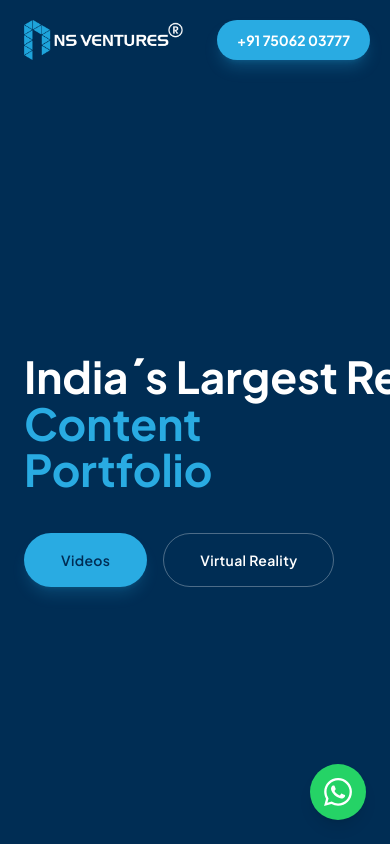
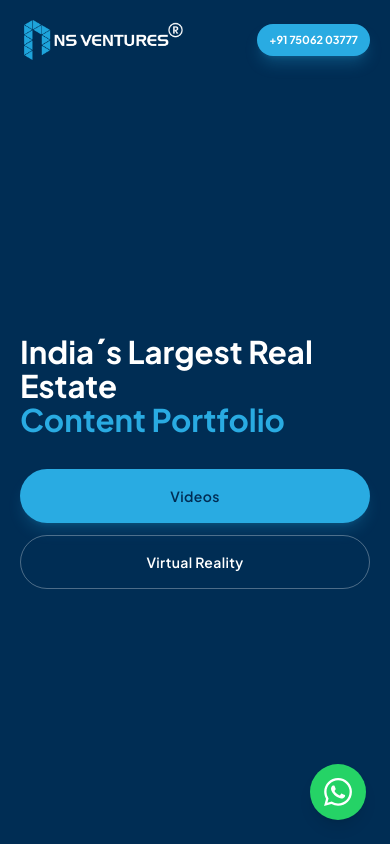
Before and after one commit to anmolns/nsv-portfolio, a React (Vite) app: page / in a window 390 px wide. Shown: the top 844 px of the page. Built offline with nearby package versions, Linux system fonts and the light colour scheme; no server answers.

Commit message:
Refactor Navbar and Hero components to improve layout responsiveness and styling. Adjust button sizes and spacing for better alignment across different screen sizes. Enhance text scaling and whitespace handling for improved readability.

```diff
--- a/src/components/layout/Navbar.tsx
+++ b/src/components/layout/Navbar.tsx
@@ -45,7 +45,7 @@ export function Navbar({ }: NavbarProps) {
           />
         </a>
 
-        <div className="flex items-center gap-3">
+        <div className="flex min-w-0 shrink items-center gap-2 sm:gap-3">
           {/* <motion.button
             type="button"
             onClick={onInquiryClick}
@@ -58,7 +58,7 @@ export function Navbar({ }: NavbarProps) {
           </motion.button> */}
           <motion.a
             href={contact.phoneTel}
-            className="inline-flex items-center justify-center px-5 py-2.5 rounded-full bg-cyan text-sm font-bold text-white shadow-lg shadow-cyan/25 hover:bg-cyan-bright transition-colors duration-300"
+            className="inline-flex shrink-0 items-center justify-center rounded-full bg-cyan px-3 py-2 text-[11px] font-bold text-white shadow-lg shadow-cyan/25 transition-colors duration-300 hover:bg-cyan-bright sm:px-5 sm:py-2.5 sm:text-sm"
             whileHover={{ scale: 1.03 }}
             whileTap={{ scale: 0.97 }}
             data-cursor="pointer"
--- a/src/components/sections/Hero.tsx
+++ b/src/components/sections/Hero.tsx
@@ -101,9 +101,9 @@ export function Hero() {
       <div className="absolute inset-0 bg-gradient-to-r from-navy from-0% via-navy/85 via-45% to-navy/30 to-100% pointer-events-none" />
       <div className="absolute inset-0 bg-gradient-to-t from-navy/80 via-transparent to-navy/20 pointer-events-none" />
 
-      <div className="relative z-10 h-full flex flex-col justify-center max-w-[1400px] mx-auto px-6 lg:px-12 pt-24">
-        <h1 className="font-display text-[clamp(2.75rem,7.5vw,5.5rem)] font-bold text-white leading-[1.06] max-w-5xl">
-          <span className="block whitespace-nowrap">India´s Largest Real Estate</span>
+      <div className="relative z-10 flex h-full w-full min-w-0 flex-col justify-center max-w-[1400px] mx-auto px-5 sm:px-6 lg:px-12 pt-20 sm:pt-24">
+        <h1 className="font-display w-full min-w-0 text-[clamp(1.75rem,8vw,5.5rem)] font-bold text-white leading-[1.1] sm:text-[clamp(2.25rem,7vw,5.5rem)] lg:text-[clamp(2.75rem,7.5vw,5.5rem)]">
+          <span className="block sm:whitespace-nowrap">India´s Largest Real Estate</span>
           <span className="block text-cyan">Content Portfolio</span>
         </h1>
 
@@ -123,11 +123,11 @@ export function Hero() {
           initial="hidden"
           animate="visible"
           variants={fadeUp}
-          className="mt-10 flex flex-wrap gap-4"
+          className="mt-8 flex w-full min-w-0 flex-col gap-3 sm:mt-10 sm:flex-row sm:flex-wrap sm:gap-4"
         >
           <MagneticButton
             size="lg"
-            className="text-base sm:text-lg"
+            className="w-full text-base sm:w-auto sm:text-lg"
             onClick={goToVideos}
             data-cursor="pointer"
           >
@@ -135,7 +135,7 @@ export function Hero() {
           </MagneticButton>
           <MagneticButton
             size="lg"
-            className="text-base sm:text-lg"
+            className="w-full text-base sm:w-auto sm:text-lg"
             variant="secondary"
             onClick={goToVirtualReality}
             data-cursor="pointer"
```
